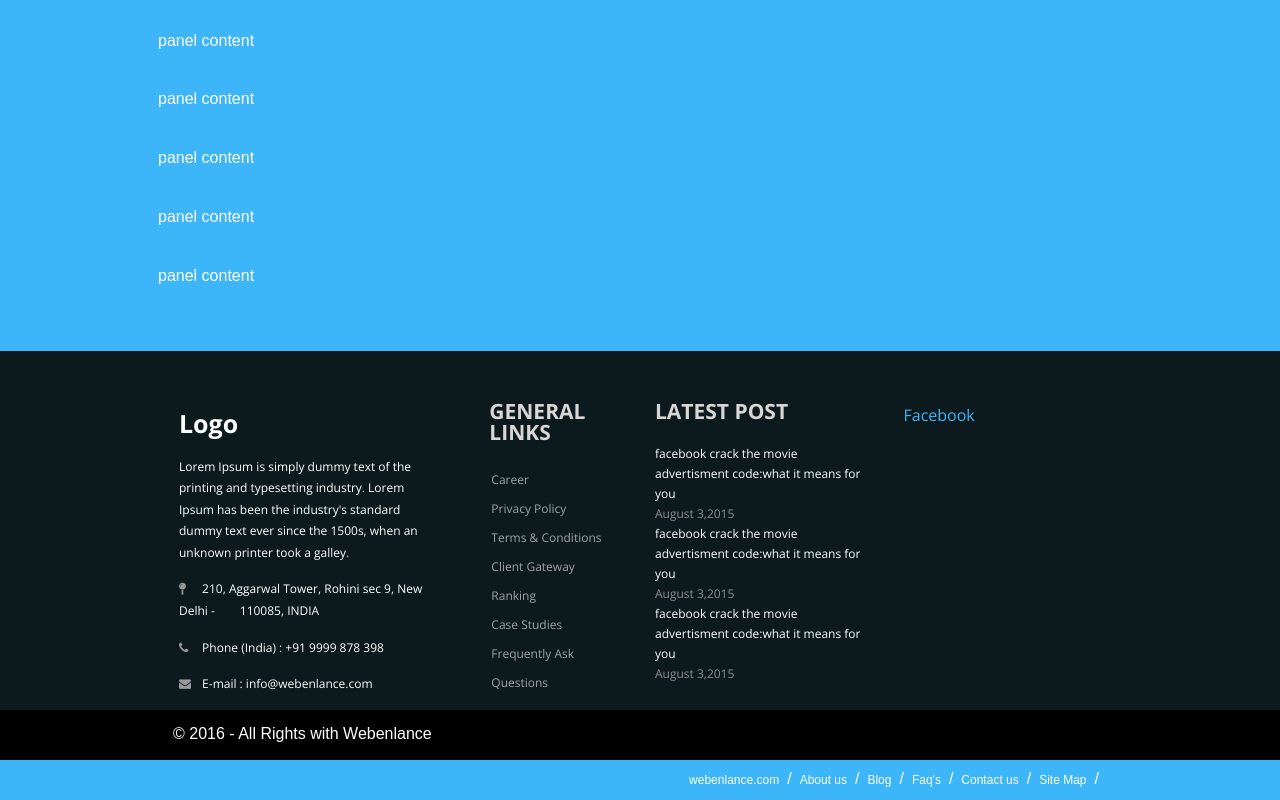
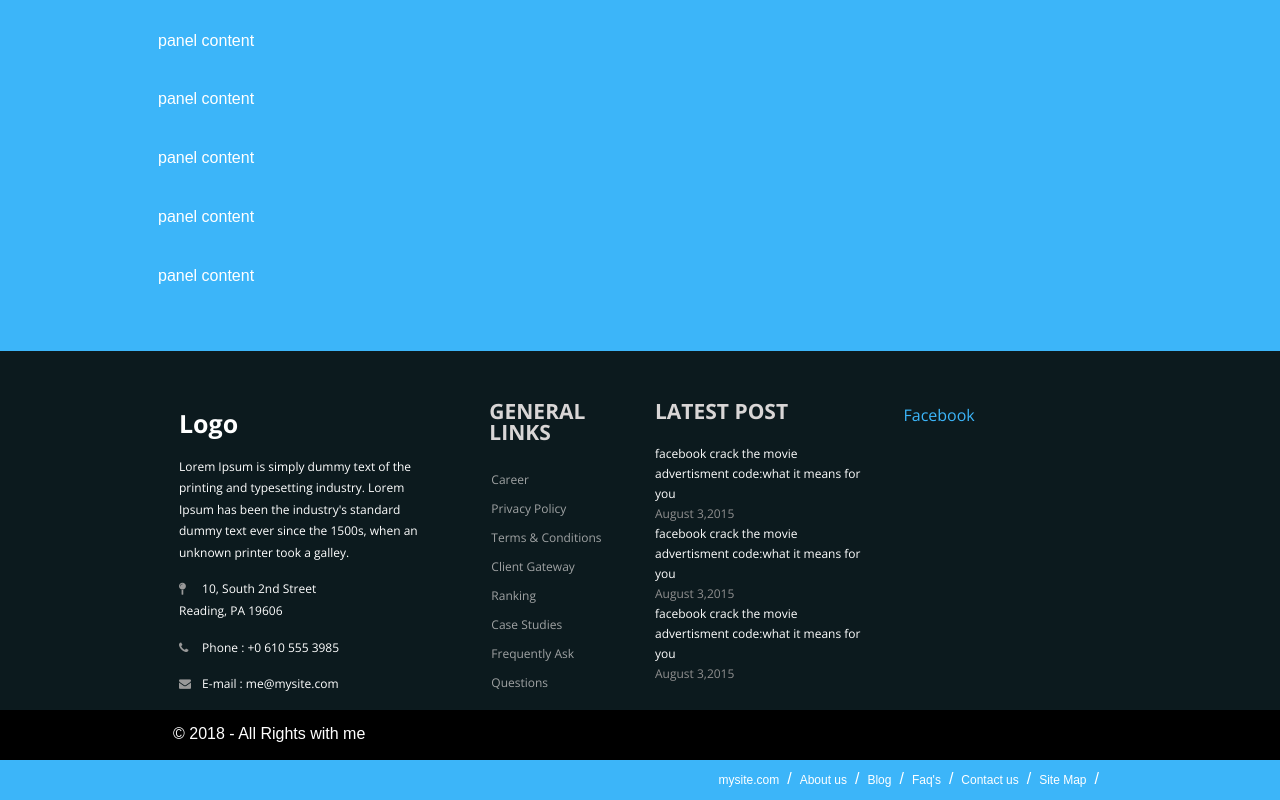
Before and after one commit to brianrsavage/1xx, a plain HTML site: page index.html in a window 1280 px wide. Shown: the part 1961-2761 px from the top of the page. Drawn offline with nearby package versions, Linux system fonts and the light colour scheme; a script that the page names is missing.

Commit message:
updated content in site - ready for merge

```diff
--- a/index.html
+++ b/index.html
@@ -100,9 +100,12 @@
                     <div class="col-md-4 col-sm-6 footerleft ">
                         <div class="logofooter"> Logo</div>
                         <p>Lorem Ipsum is simply dummy text of the printing and typesetting industry. Lorem Ipsum has been the industry's standard dummy text ever since the 1500s, when an unknown printer took a galley.</p>
-                        <p><i class="fa fa-map-pin"></i> 210, Aggarwal Tower, Rohini sec 9, New Delhi -        110085, INDIA</p>
-                        <p><i class="fa fa-phone"></i> Phone (India) : +91 9999 878 398</p>
-                        <p><i class="fa fa-envelope"></i> E-mail : info@webenlance.com</p>
+                        <p><i class="fa fa-map-pin"></i> 10, South 2nd Street<br>
+                            Reading, PA 19606
+                            <br>
+                        </p>
+                        <p><i class="fa fa-phone"></i> Phone  : +0 610 555 3985</p>
+                        <p><i class="fa fa-envelope"></i> E-mail : me@mysite.com</p>
                     </div>
                     <div class="col-md-2 col-sm-6 paddingtop-bottom">
                         <h6 class="heading7">GENERAL LINKS</h6>
@@ -139,11 +142,11 @@
         <div class="copyright">
             <div class="container">
                 <div class="col-md-6">
-                    <p>© 2016 - All Rights with Webenlance</p>
+                    <p>© 2018 - All Rights with me</p>
                 </div>
                 <div class="col-md-12">
                     <ul class="bottom_ul">
-                        <li><a href="#">webenlance.com</a></li>
+                        <li><a href="#">mysite.com</a></li>
                         <li><a href="#">About us</a></li>
                         <li><a href="#">Blog</a></li>
                         <li><a href="#">Faq's</a></li>
```
